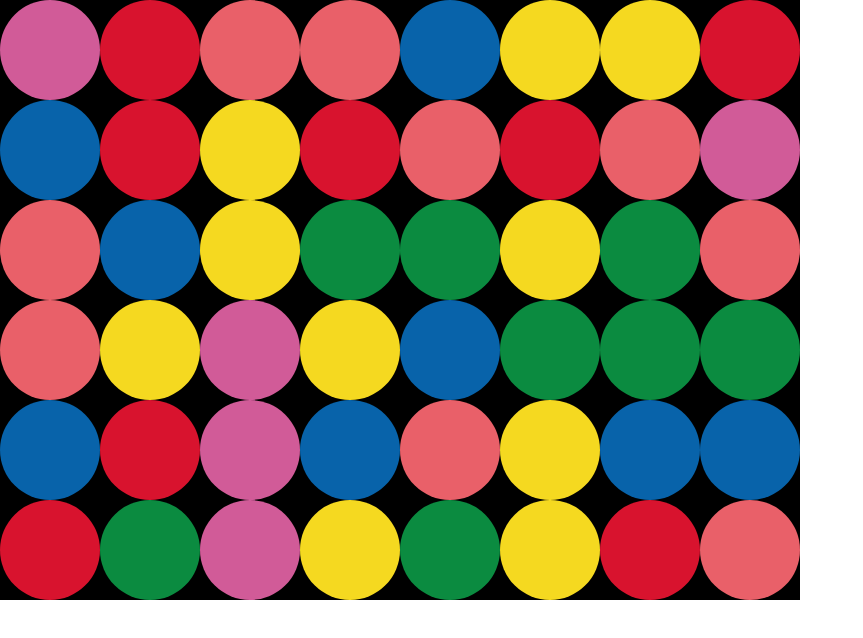
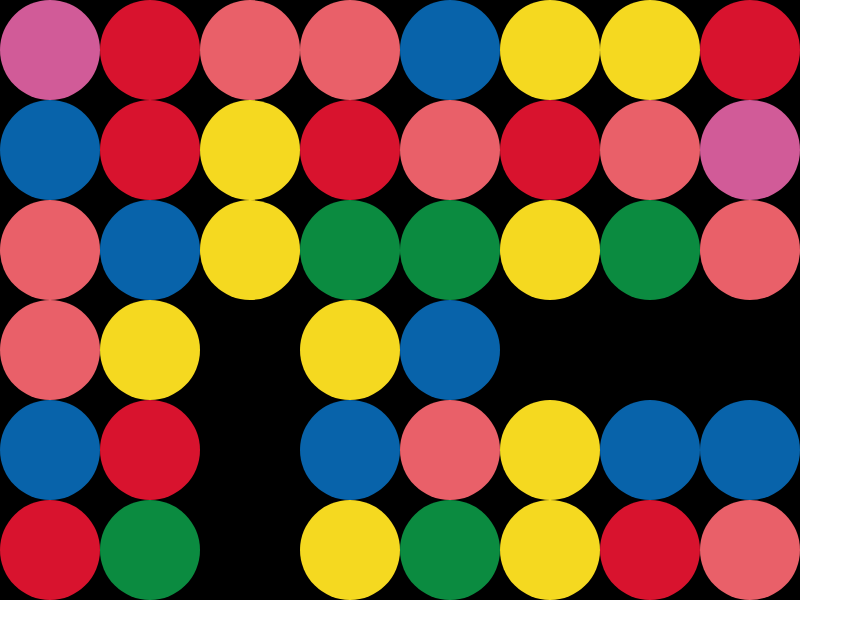
Before and after one commit to Florenceliyi/xiaoxiaole-CatGame, a plain HTML site: page 猫猫消消乐.html in a window 1280 px wide. Shown: the whole page, without its empty margins (0-863 px from the left). Drawn offline with Linux system fonts and the light colour scheme.

Commit message:
feat:消除需要清除的小球

```diff
--- a/initGame.js
+++ b/initGame.js
@@ -11,6 +11,13 @@ let cleanListY = []//纵向y需要消除的小球
 createBall()
 cacheList = []
 collectCleanBallY()
+
+setTimeout(() => {
+    refreshBallList()
+    console.log(ballList);
+}, 0)
+
+
 
 /**
  * 创建线条方法
@@ -70,8 +77,6 @@ function createBall() {
         // 将生成的ball添加到页面
         DIV.appendChild(ball)
     }
-    console.log('cleanListX:', cleanListX);
-
 }
 
 /**
@@ -120,10 +125,9 @@ function collectCleanBallY() {
         for (let j = 0; j < 6; j++) {
             const index = j * 8 + i
             const ballObj = ballList[index]
-            collectCleanBall(ballObj,'y',cleanListY)
+            collectCleanBall(ballObj, 'y', cleanListY)
         }
     }
-    console.log('cleanListY:',cleanListY);
 }
 
 // 生成随机颜色
@@ -132,6 +136,28 @@ function createColor() {
     const len = colorArray.length
     const index = Math.floor(Math.random() * len)
     return `${colorArray[index]}`
+}
+
+// 消除符合要求的小球
+function refreshBallList() {
+    const allCleanBall = new Set([...cleanListX, ...cleanListY])
+    console.log(allCleanBall);
+    [...allCleanBall].forEach(item => {
+        item.node.classList.add('tosmall')
+
+    })
+
+    setTimeout(() => {
+        [...allCleanBall].forEach(item => {
+            if(item.node){
+                const index = item.index
+                ballList[index] = null
+                DIV.removeChild(item.node)
+            }
+        })
+    }, 1100)
+    console.log('cleanListY', cleanListY);
+    console.log('cleanListX', cleanListX);
 }
 
 // 给游戏区域添加点击事件
@@ -153,7 +179,7 @@ window.addEventListener('click', (e) => {
 
                 // 如果长度等于2，就进行位置对调
                 if (secQueen.length == 2) {
-                    if ((secQueen[0].x == secQueen[1].x || secQueen[0].y == secQueen[1].y) && (Math.abs((secQueen[0].x  - secQueen[0].y) - (secQueen[1].x  - secQueen[1].y)) == 1)) {
+                    if ((secQueen[0].x == secQueen[1].x || secQueen[0].y == secQueen[1].y) && (Math.abs((secQueen[0].x - secQueen[0].y) - (secQueen[1].x - secQueen[1].y)) == 1)) {
                         // 调换两个ball的位置
                     } else {
                         secQueen[0].node.style.border = 'none'
--- a/猫猫消消乐.html
+++ b/猫猫消消乐.html
@@ -14,6 +14,13 @@
             background-color: black;
             overflow: hidden;
             font-size: 0;
+        }
+        #contanier>div{
+            transform: scale(1);
+            transition: transform 1s;
+        }
+        #contanier>div.tosmall{
+            transform: scale(0);
         }
     </style>
 </head>
```
